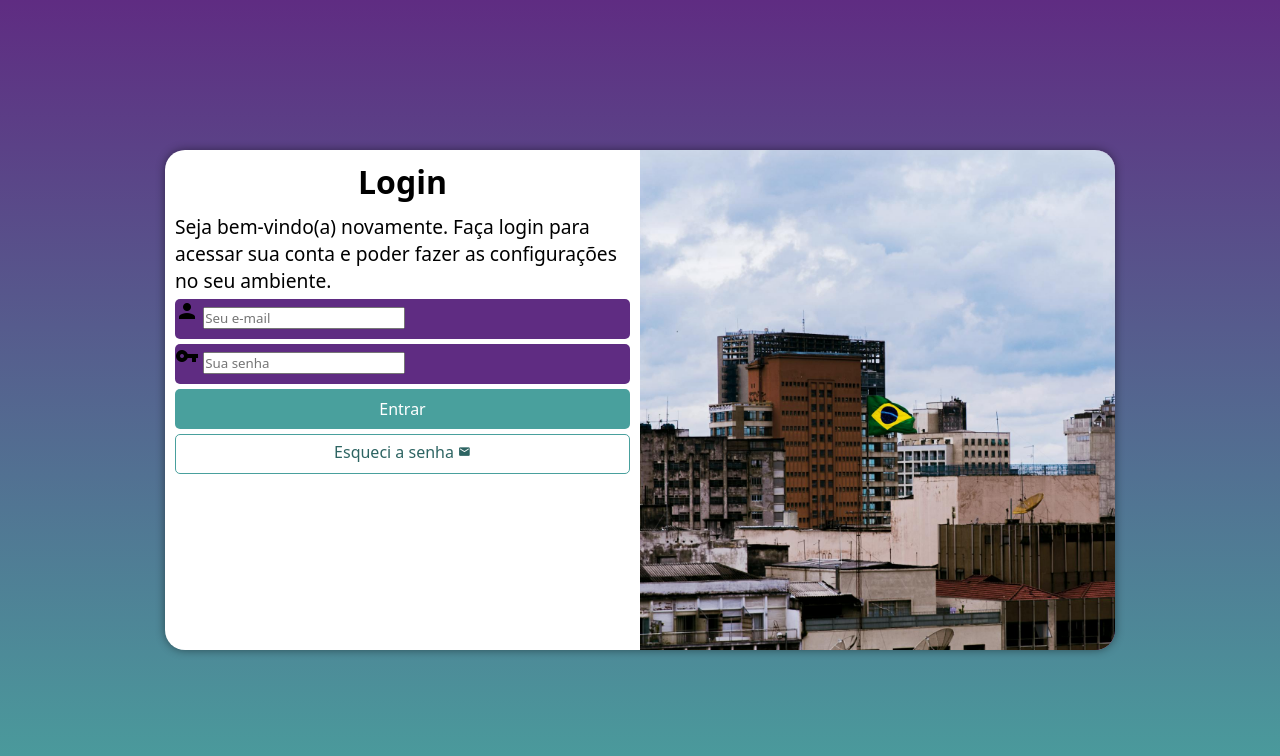
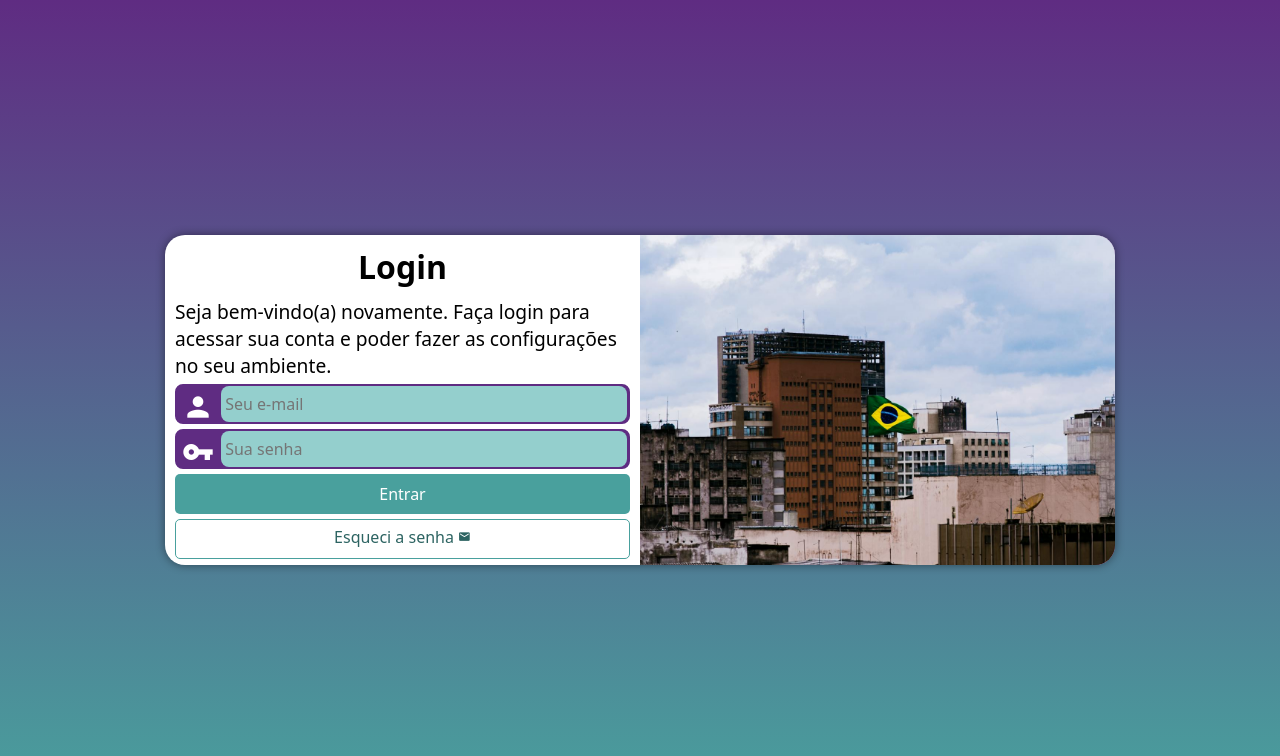
Before and after one commit to kaiquessantos/projeto-login, a plain HTML site: page index.html in a window 1280 px wide. Drawn offline with Linux system fonts and the light colour scheme.

Commit message:
finished

```diff
--- a/estilos/media-query.css
+++ b/estilos/media-query.css
@@ -8,6 +8,7 @@
 
   section#login {
     width: 80vw;
+    height: 280px;
   }
 
   section#login > div#imagem {
@@ -30,6 +31,7 @@
 
   section#login {
     width: 950px;
+    height: 330px;
   }
 
   section#login > div#imagem {
--- a/estilos/style.css
+++ b/estilos/style.css
@@ -63,15 +63,35 @@
 
 form > div.campo {
   background-color: #5f2c82;
+  border: 2px solid #5f2c82;
   display: block;
   width: 100%;
   height: 40px;
-  border-radius: 5px;
+  border-radius: 8px;
   margin: 5px 0px;
 }
 
 div.campo > label {
   display: none;
+}
+
+div.campo > span {
+  color: white;
+
+  font-size: 2em;
+  width: 40px;
+  padding: 5px;
+}
+
+div.campo > input {
+  background-color: #94cfcd;
+  font-size: 1em;
+  height: 100%;
+  width: calc(100% - 45px);
+  transform: translateY(-13px);
+  border: 0px;
+  border-radius: 8px;
+  padding: 4px;
 }
 
 form > input[type=submit] {
```
